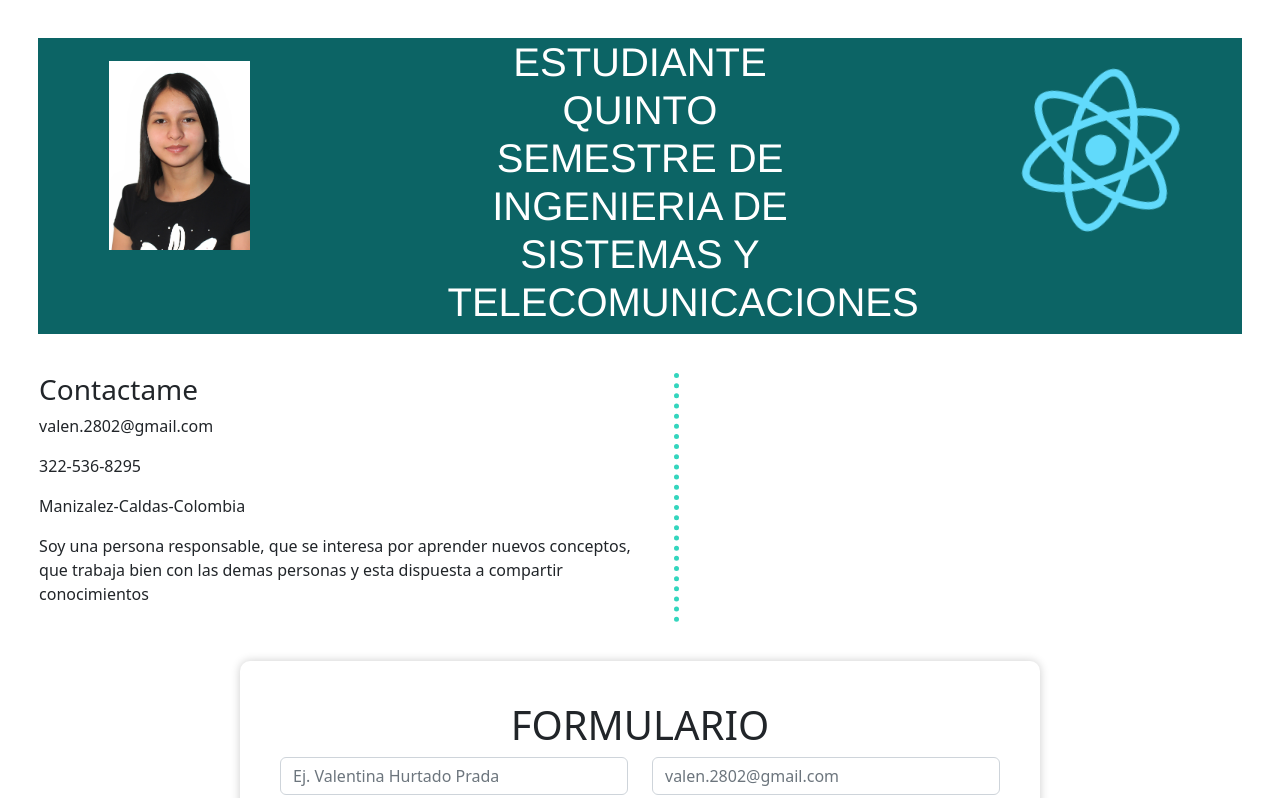
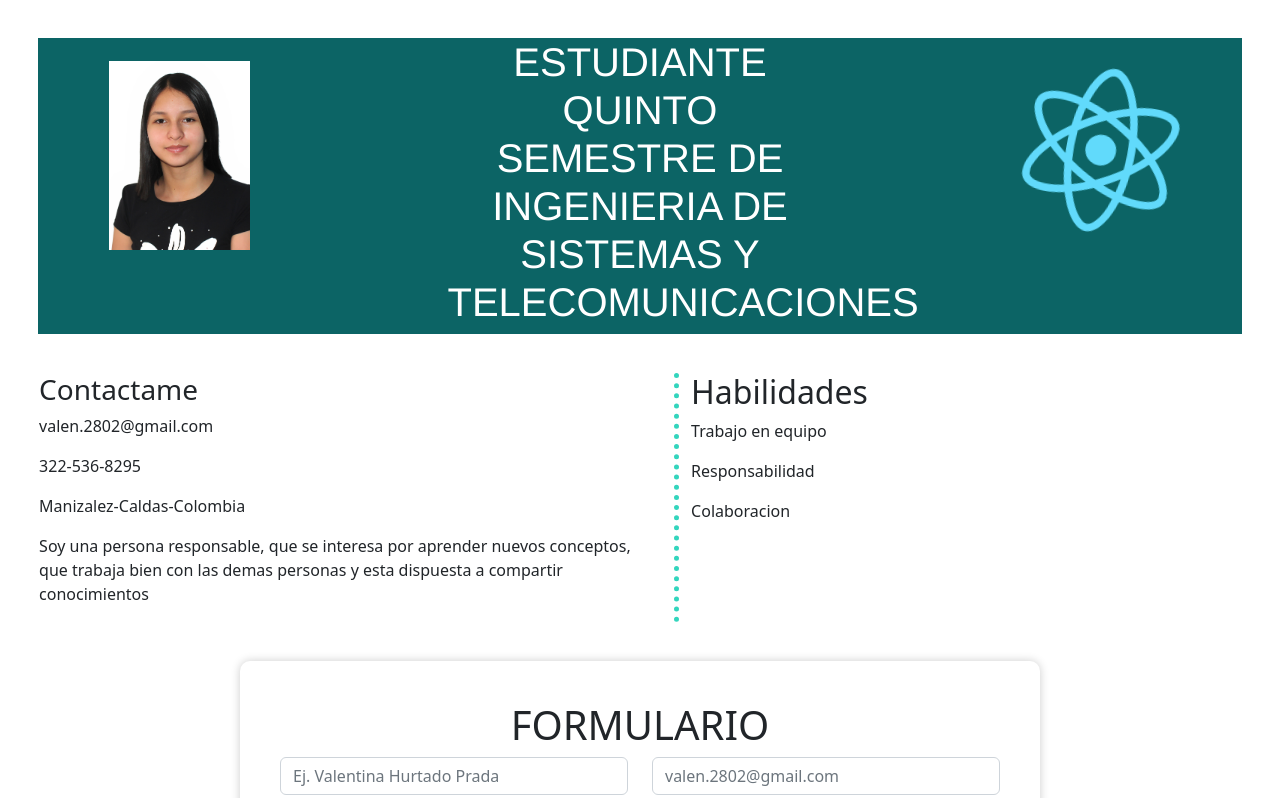
Before and after one commit to valen208h/HV-Valentina-Hurtado, a React (Create React App) app: page / in a window 1280 px wide. Shown: the top 798 px of the page. Built offline with nearby package versions, Linux system fonts and the light colour scheme.

Commit message:
otrocambio

```diff
--- a/src/App.css
+++ b/src/App.css
@@ -56,3 +56,8 @@
 .ultimo--contenedor{
   margin-top: 3%;
 }
+
+.App-segunda-habilidades{
+  text-align: left;
+  margin-right: 3%;
+}
--- a/src/App.js
+++ b/src/App.js
@@ -6,6 +6,7 @@ import Button from 'react-bootstrap/Button';
 import Card from 'react-bootstrap/Card';
 import PerEstudiante from './components/PerEstudiante/index'
 import Formulario from './components/Formulario/index'
+import PerHabilidades from './components/PerHabilidades/index'
 import './App.css';
 
 
@@ -33,6 +34,9 @@ function App() {
           <div class = "col-6 App-segunda-informacion">
             <PrimerParte></PrimerParte>
           </div>
+          <div class ="col-5 App-segunda-habilidades">
+            <PerHabilidades></PerHabilidades>
+          </div>
 
         </div>
 
--- /dev/null
+++ b/src/components/PerHabilidades/index.js
@@ -0,0 +1,46 @@
+import React from "react";
+
+function Habilities(props){
+    return(
+      <div className='informacion--habilidades'>
+        <h2>{props.Habilities}</h2>
+        <p>{props.workGroup}</p>
+        <p>{props.responsability}</p>
+        <p>{props.collaboration}</p>
+
+      </div>
+    );
+  }
+const myInfoHabilities={
+    Habilities:'Habilidades',
+    workGroup:'Trabajo en equipo',
+    responsability:'Responsabilidad',
+    collaboration:'Colaboracion'
+  }
+
+function CurriculumHabilities(props){
+    return(
+        <div>
+            <Habilities
+            Habilities={props.Habilities}
+            workGroup={props.workGroup}
+            responsability={props.responsability}
+            collaboration={props.collaboration}
+            />
+        </div>
+    );
+}
+function OfMainHabilities(){
+    return(
+        <div>
+            <CurriculumHabilities
+            Habilities={myInfoHabilities.Habilities}
+            workGroup={myInfoHabilities.workGroup}
+            responsability={myInfoHabilities.responsability}
+            collaboration={myInfoHabilities.collaboration}
+            />
+        </div>
+    );
+}
+
+export default OfMainHabilities;
```
Lines whose indentation alone changed are shown as unchanged.
